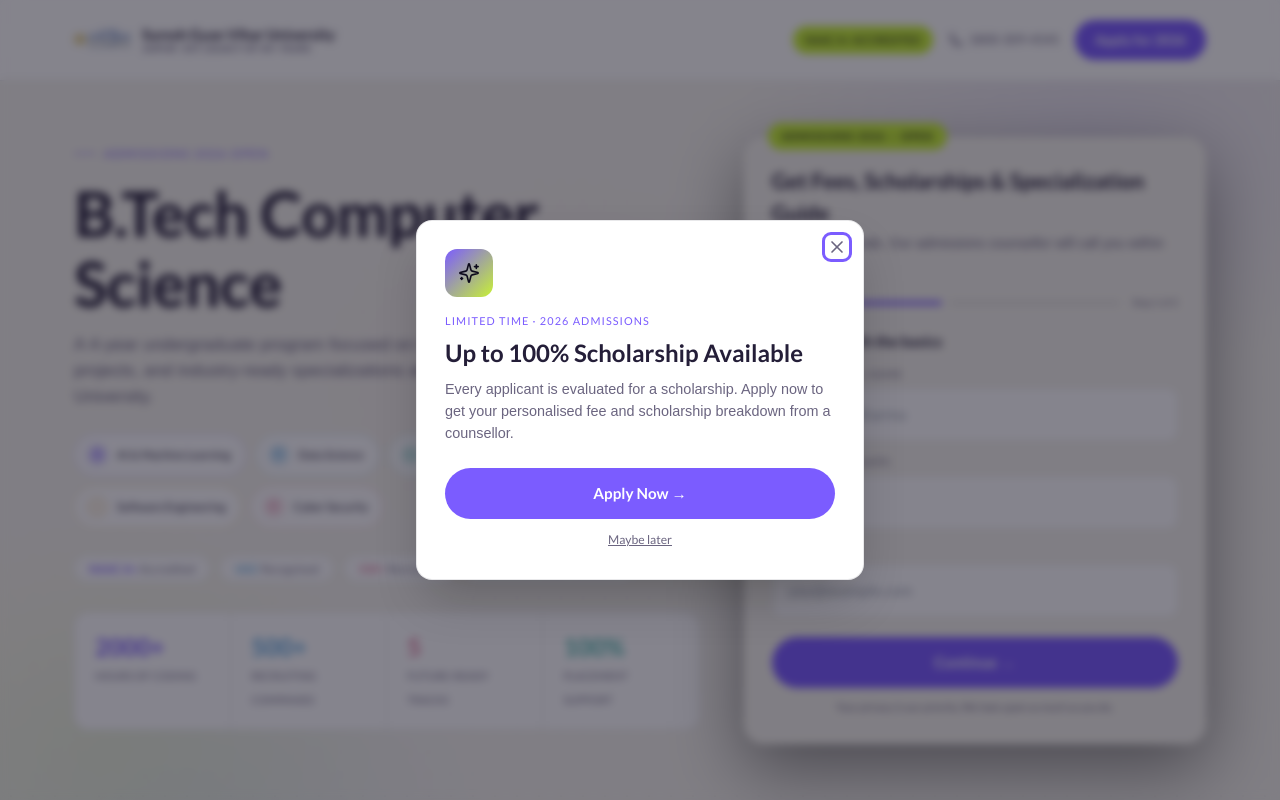
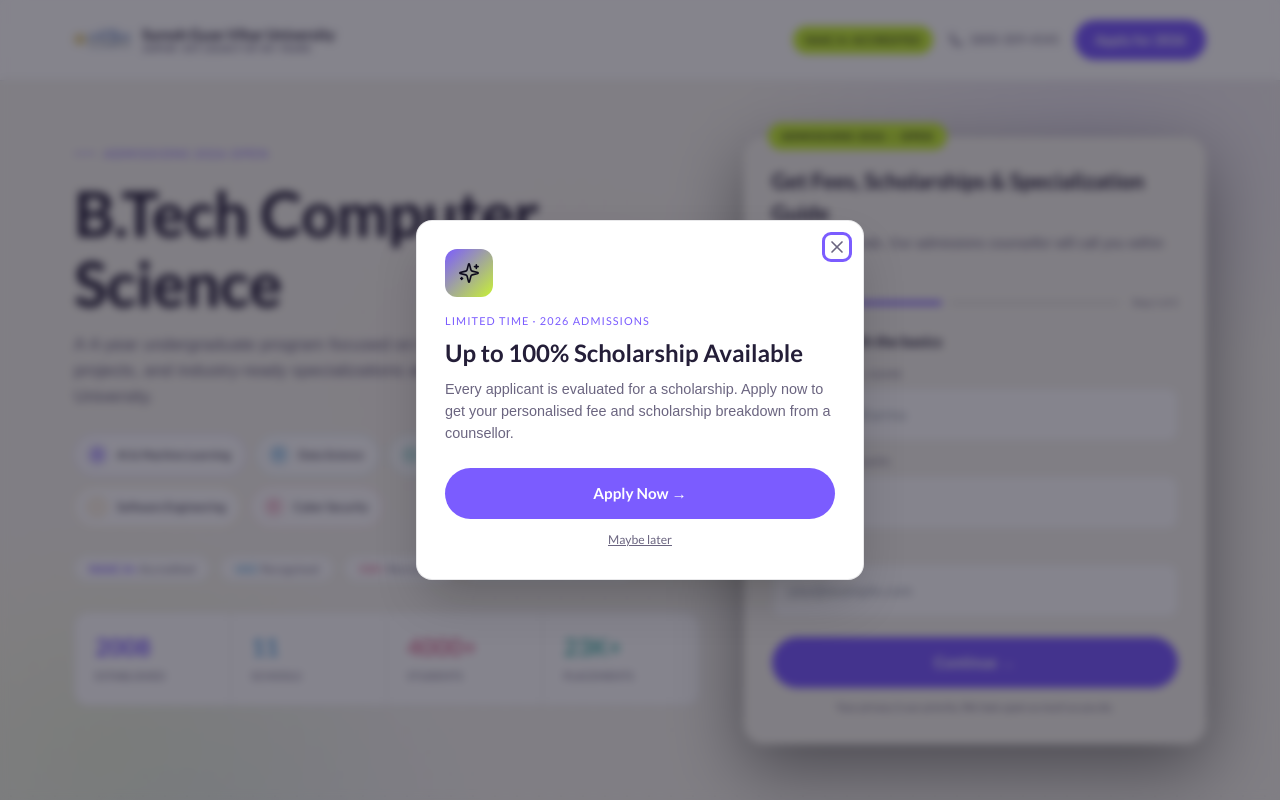
Before and after one commit to Dewanshu-Singh/SGVU_B.tech, a React (Vite) app: page / in a window 1280 px wide. Shown: the top 800 px of the page. Built offline with nearby package versions, Linux system fonts and the light colour scheme.

Commit message:
Update university stats based on provided image

```diff
--- a/src/data/hero.js
+++ b/src/data/hero.js
@@ -11,10 +11,10 @@ export const hero = {
     { b: '100%', text: 'Internship Assistance' },
   ],
   stats: [
-    { value: '2000+', label: 'Hours of coding' },
-    { value: '500+', label: 'Recruiting companies' },
-    { value: '5', label: 'Future-ready tracks' },
-    { value: '100%', label: 'Placement Support' },
+    { value: '2008', label: 'Established' },
+    { value: '11', label: 'Schools' },
+    { value: '4000+', label: 'Students' },
+    { value: '23K+', label: 'Placements' },
   ],
 }
 
--- a/src/data/placements.js
+++ b/src/data/placements.js
@@ -5,10 +5,10 @@ export const placementsHeading = {
 }
 
 export const placementStats = [
-  { value: '500+', label: 'Recruiting companies each year' },
-  { value: '100%', label: 'Internship assistance' },
-  { value: 'Mock', label: 'Interviews & Resume building' },
-  { value: 'Global', label: 'Industry networking opportunities' },
+  { value: '2008', label: 'Established' },
+  { value: '11', label: 'Schools' },
+  { value: '4000+', label: 'Students' },
+  { value: '23K+', label: 'Placements' },
 ]
 
 export const roleTicker = [
```
